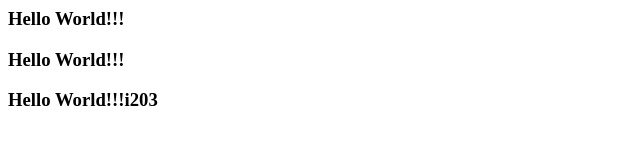
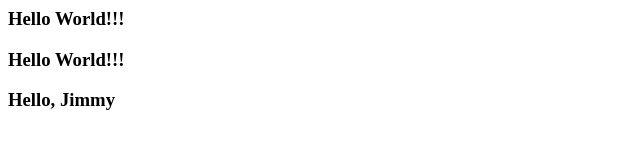
Before and after one commit to kaliExist/guess, a plain HTML site: page index.html in a window 1280 px wide. Shown: the full height of the page, 0-640 px from the left. Drawn offline with Linux system fonts and the light colour scheme.

Commit message:
index.html

```diff
--- a/index.html
+++ b/index.html
@@ -5,6 +5,6 @@
 <body>
   <h3>Hello World!!!</h3>
   <h3>Hello World!!!</h3>
-  <h3>Hello World!!!i203</h3>
+  <h3>Hello, Jimmy</h3>
 </body>
 </html>
```
